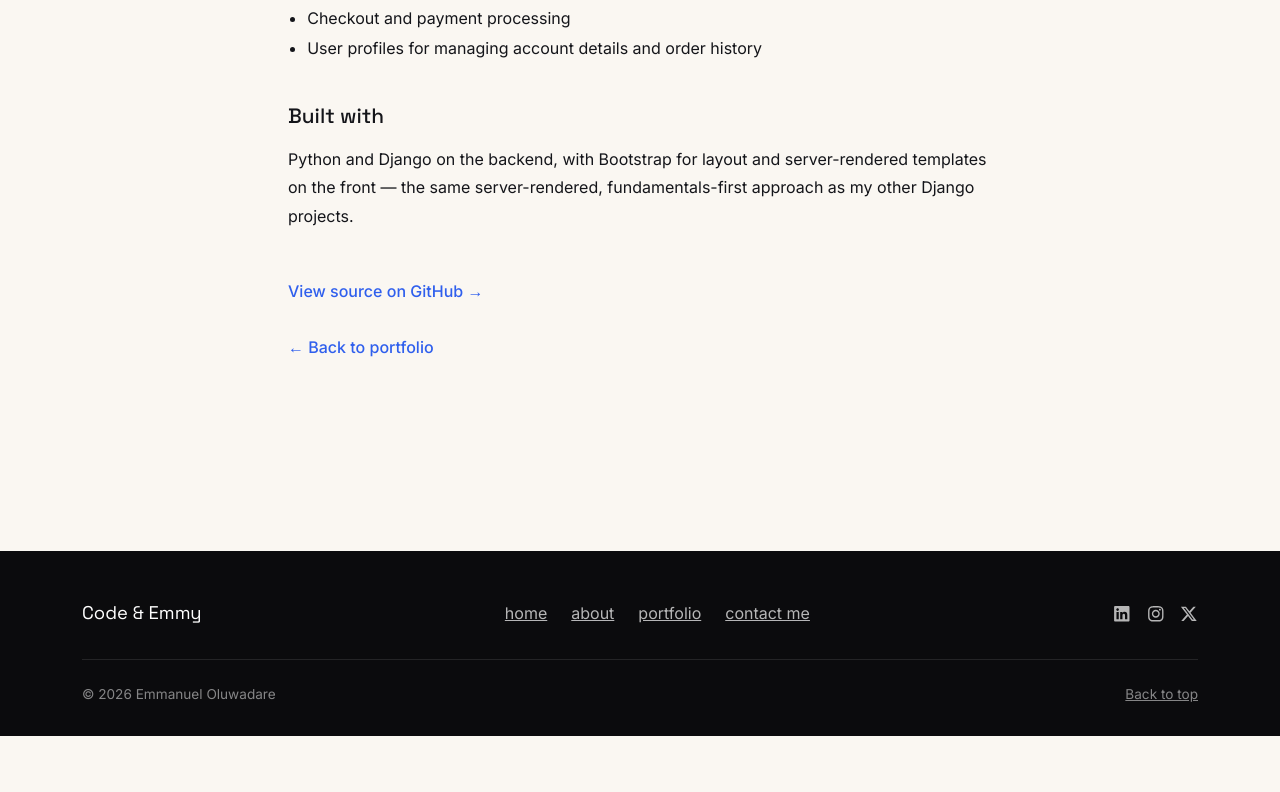
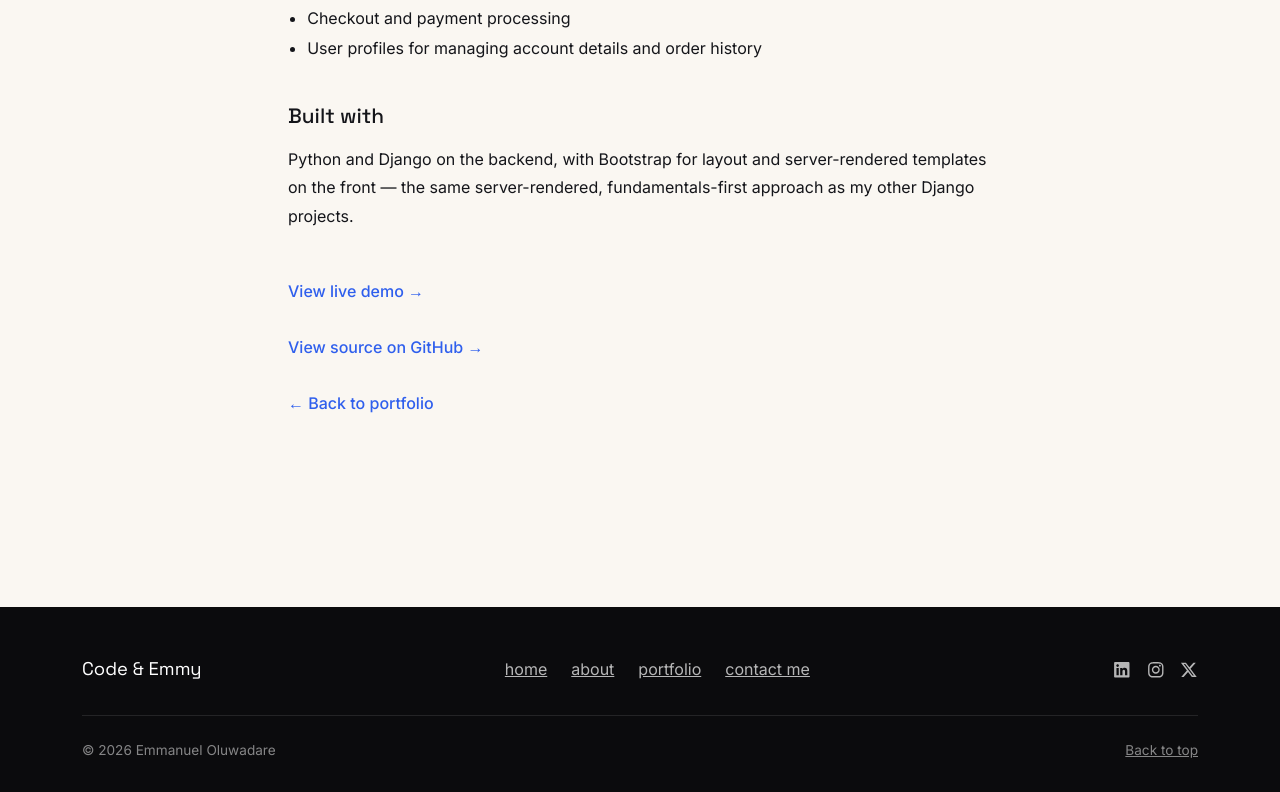
Before and after one commit to Emmy-Dare274/code-and-emmy, a Next.js app: page /portfolio/boutique-ado in a window 1280 px wide. Shown: the part 1175-1967 px from the top of the page. Before the commit the page ends 1911 px from the top, so only its background shows below. Built offline with nearby package versions, Linux system fonts and the light colour scheme; no server answers.

Commit message:
feat: add live demo links to AfroMart and Boutique Ado portfolio pages

```diff
--- a/src/app/portfolio/boutique-ado/page.tsx
+++ b/src/app/portfolio/boutique-ado/page.tsx
@@ -56,6 +56,15 @@ export default function BoutiqueAdoPage() {
           fundamentals-first approach as my other Django projects.
         </p>
 
+        <Link
+          href="https://boutique-ado-emmy-2e285a941475.herokuapp.com/"
+          className="portfolio-back-link"
+          target="_blank"
+          rel="noopener noreferrer"
+        >
+          View live demo →
+        </Link>
+        <br />
         <Link href="https://github.com/Emmy-Dare274/boutique_ado_v26" className="portfolio-back-link" target="_blank" rel="noopener noreferrer">
           View source on GitHub →
         </Link>
```
Also changed, not shown: src/app/portfolio/faaji-brew-afromart/page.tsx (+9 -0 lines).
